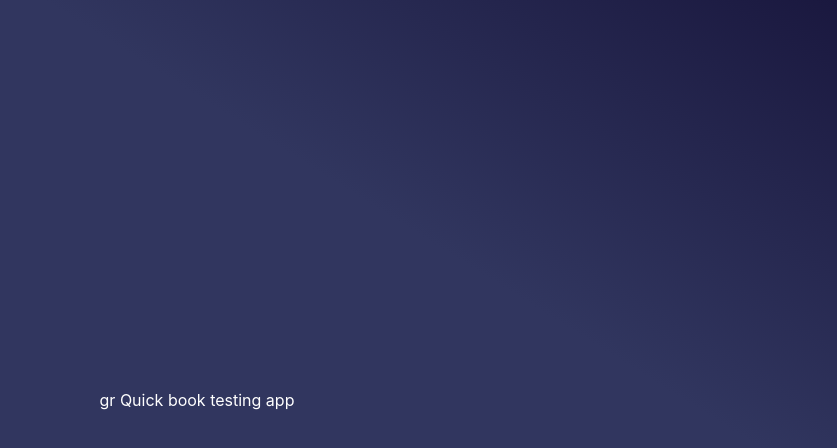
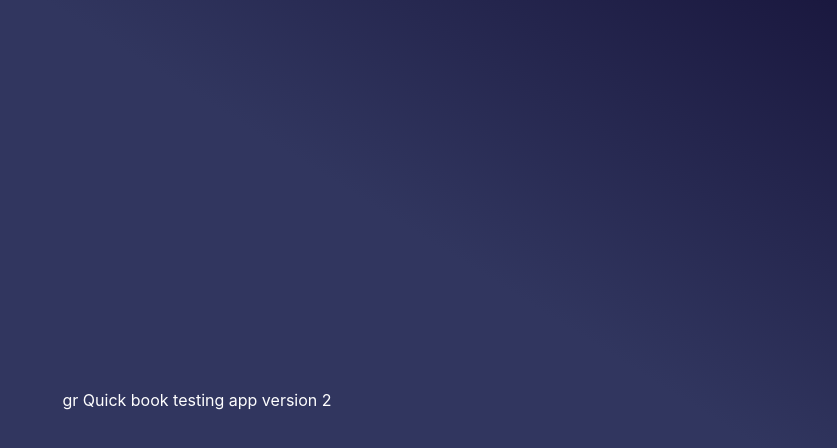
Before and after one commit to Gauravraj1141/webhoooktest1, a React (Create React App) app: page / in a window 1280 px wide. Shown: the top 448 px of the page, without its empty margins (443-1280 px from the left). Built offline with nearby package versions, Linux system fonts and the light colour scheme.

Commit message:
add new changes

```diff
--- a/src/App.js
+++ b/src/App.js
@@ -3,7 +3,7 @@ import './App.css';
 function App() {
   return (
     <div className="App">
-      gr Quick book testing app
+      gr Quick book testing app version 2
     </div>
   );
 }
```
